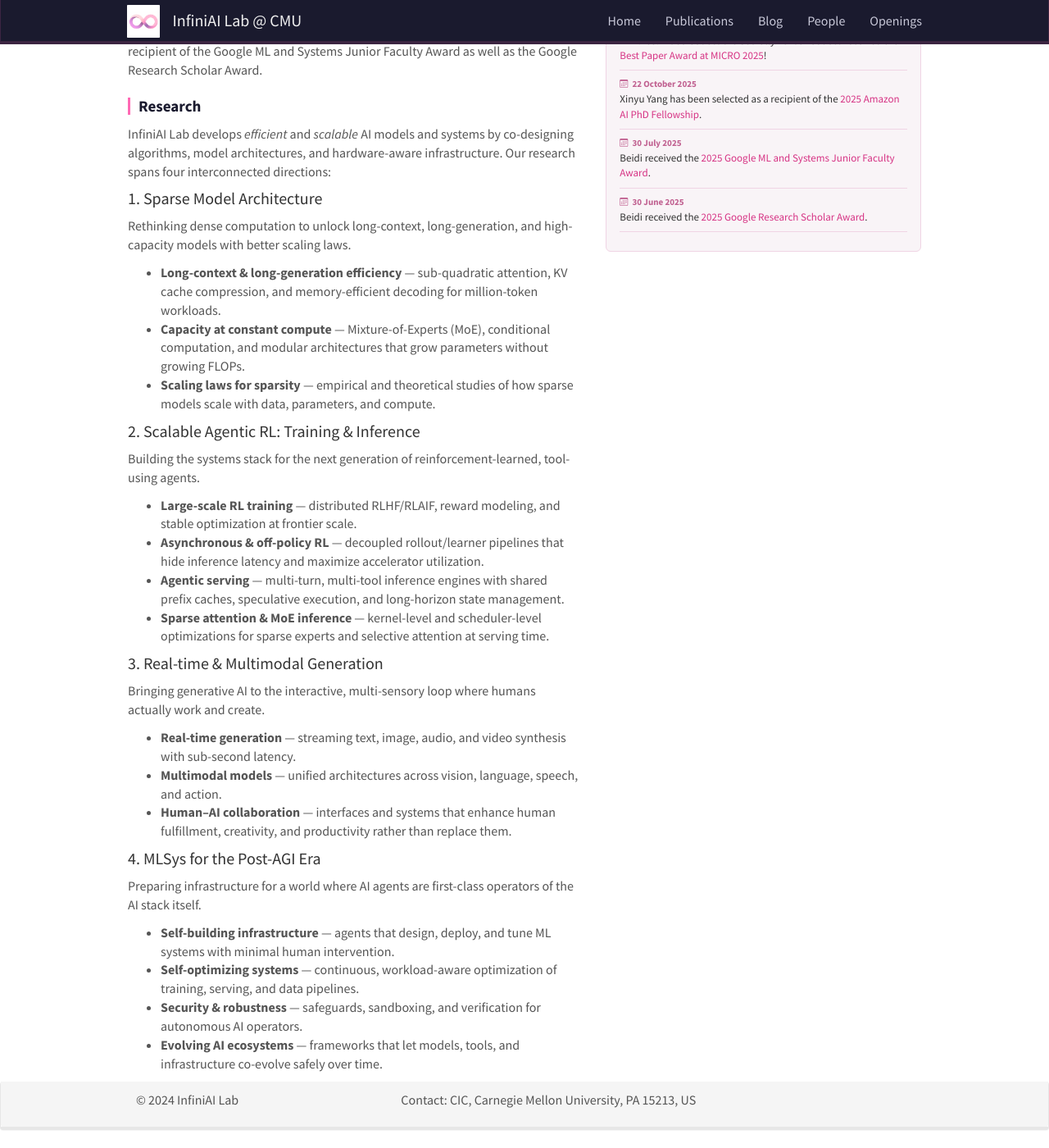
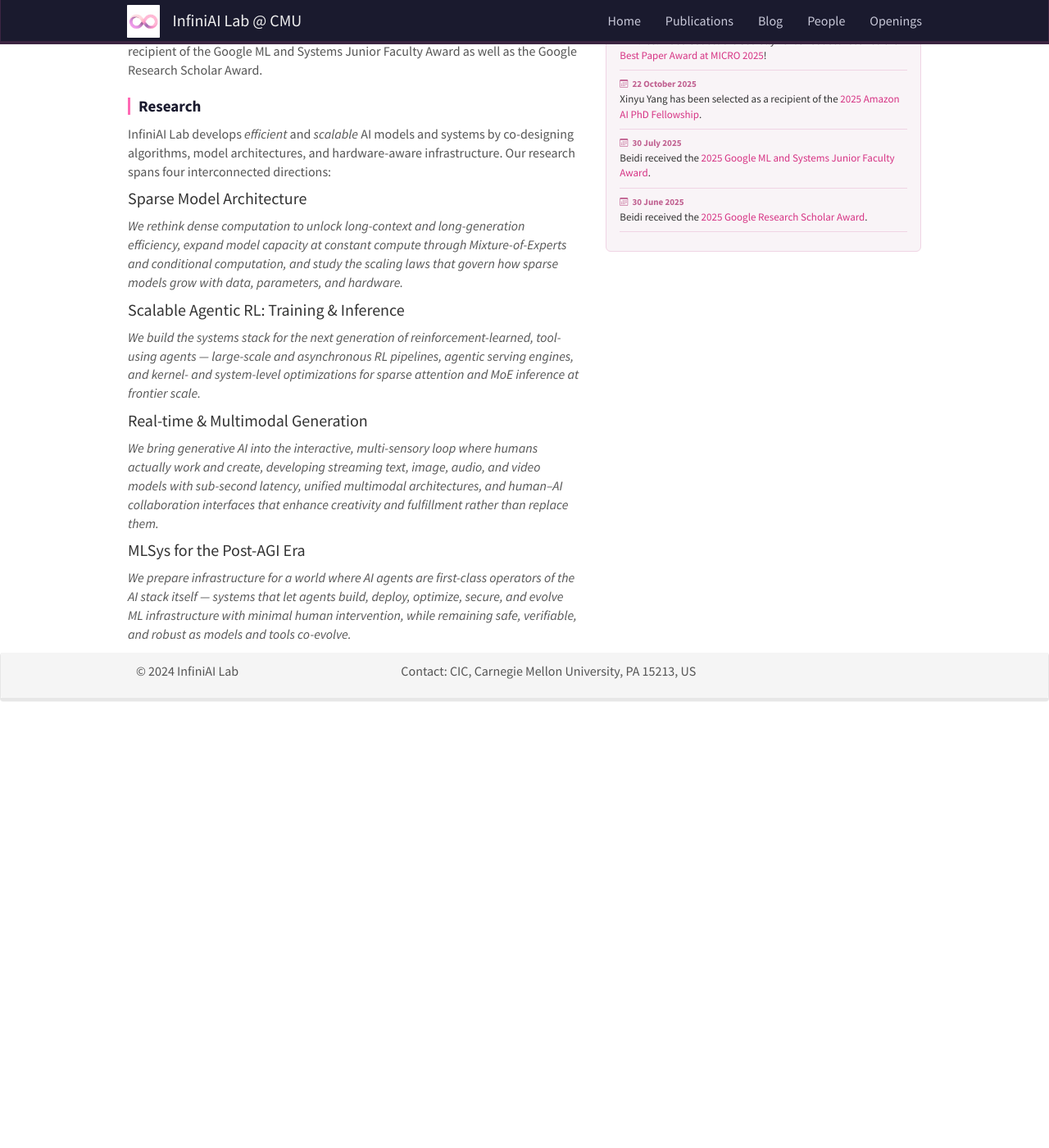
Before and after one commit to dreaming-panda/lab-page-new, a Jekyll site: the page built from _pages/home.md, in a window 1280 px wide and 1400 px high, scrolled down 579 px. Shown: the whole window at 82% size. Built offline with Jekyll 4.4.1, drawn with Linux system fonts in a browser that asks for light colours; nearby versions of some CDN libraries; after the commit the page ends 1456 px from its top, so only the background shows below that.

Commit message:
update home.md

```diff
--- a/_pages/home.md
+++ b/_pages/home.md
@@ -15,28 +15,14 @@ Her research focuses on efficient AI; specifically, she designs and optimizes al
 
 InfiniAI Lab develops *efficient* and *scalable* AI models and systems by co-designing algorithms, model architectures, and hardware-aware infrastructure. Our research spans four interconnected directions:
 
-#### 1. Sparse Model Architecture
-Rethinking dense computation to unlock long-context, long-generation, and high-capacity models with better scaling laws.
-- **Long-context & long-generation efficiency** — sub-quadratic attention, KV cache compression, and memory-efficient decoding for million-token workloads.
-- **Capacity at constant compute** — Mixture-of-Experts (MoE), conditional computation, and modular architectures that grow parameters without growing FLOPs.
-- **Scaling laws for sparsity** — empirical and theoretical studies of how sparse models scale with data, parameters, and compute.
+#### Sparse Model Architecture
+*We rethink dense computation to unlock long-context and long-generation efficiency, expand model capacity at constant compute through Mixture-of-Experts and conditional computation, and study the scaling laws that govern how sparse models grow with data, parameters, and hardware.*
 
-#### 2. Scalable Agentic RL: Training & Inference
-Building the systems stack for the next generation of reinforcement-learned, tool-using agents.
-- **Large-scale RL training** — distributed RLHF/RLAIF, reward modeling, and stable optimization at frontier scale.
-- **Asynchronous & off-policy RL** — decoupled rollout/learner pipelines that hide inference latency and maximize accelerator utilization.
-- **Agentic serving** — multi-turn, multi-tool inference engines with shared prefix caches, speculative execution, and long-horizon state management.
-- **Sparse attention & MoE inference** — kernel-level and scheduler-level optimizations for sparse experts and selective attention at serving time.
+#### Scalable Agentic RL: Training & Inference
+*We build the systems stack for the next generation of reinforcement-learned, tool-using agents — large-scale and asynchronous RL pipelines, agentic serving engines, and kernel- and system-level optimizations for sparse attention and MoE inference at frontier scale.*
 
-#### 3. Real-time & Multimodal Generation
-Bringing generative AI to the interactive, multi-sensory loop where humans actually work and create.
-- **Real-time generation** — streaming text, image, audio, and video synthesis with sub-second latency.
-- **Multimodal models** — unified architectures across vision, language, speech, and action.
-- **Human–AI collaboration** — interfaces and systems that enhance human fulfillment, creativity, and productivity rather than replace them.
+#### Real-time & Multimodal Generation
+*We bring generative AI into the interactive, multi-sensory loop where humans actually work and create, developing streaming text, image, audio, and video models with sub-second latency, unified multimodal architectures, and human–AI collaboration interfaces that enhance creativity and fulfillment rather than replace them.*
 
-#### 4. MLSys for the Post-AGI Era
-Preparing infrastructure for a world where AI agents are first-class operators of the AI stack itself.
-- **Self-building infrastructure** — agents that design, deploy, and tune ML systems with minimal human intervention.
-- **Self-optimizing systems** — continuous, workload-aware optimization of training, serving, and data pipelines.
-- **Security & robustness** — safeguards, sandboxing, and verification for autonomous AI operators.
-- **Evolving AI ecosystems** — frameworks that let models, tools, and infrastructure co-evolve safely over time.
+#### MLSys for the Post-AGI Era
+*We prepare infrastructure for a world where AI agents are first-class operators of the AI stack itself — systems that let agents build, deploy, optimize, secure, and evolve ML infrastructure with minimal human intervention, while remaining safe, verifiable, and robust as models and tools co-evolve.*
```
